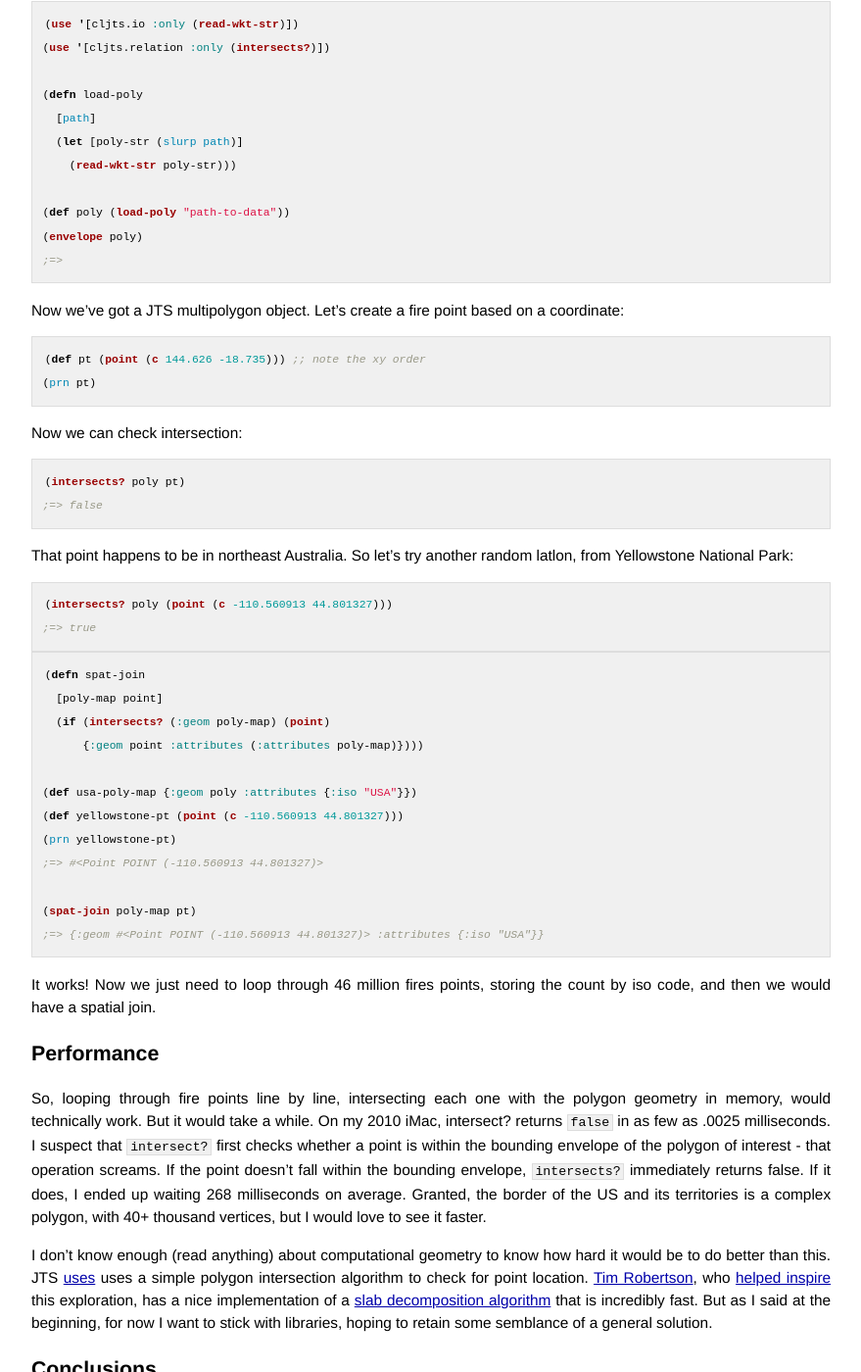
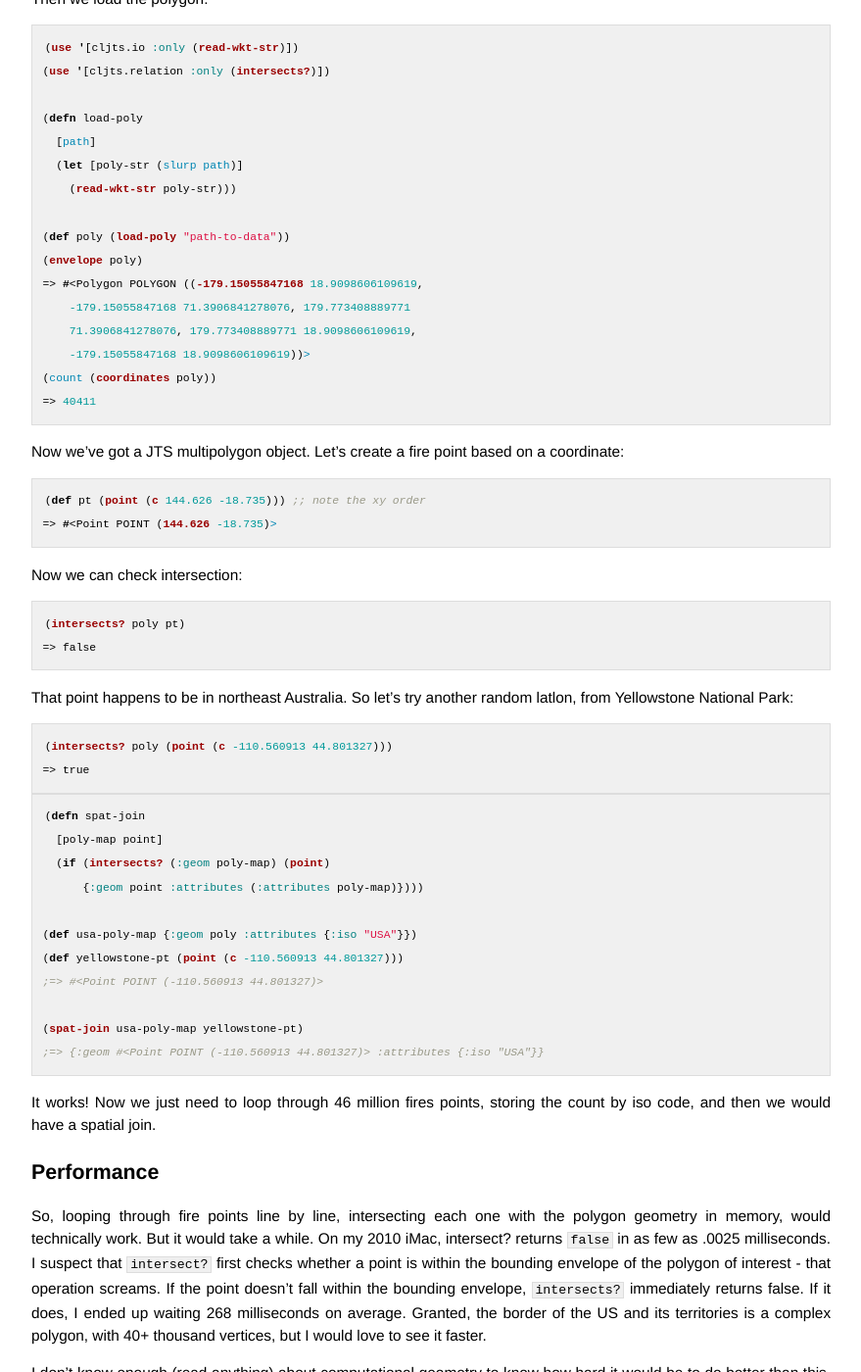
Before and after one commit to robinkraft/robinkraft.github.com, a Jekyll site: the page built from _posts/2012-05-26-spatial-join-with-JTS.md, in a window 1280 px wide and 1400 px high, scrolled down 1322 px. Shown: the whole window at 98% size, without its empty margins (200-1079 px from the left). Built offline with Jekyll 4.4.1, drawn with Linux system fonts in a browser that asks for light colours; Markdown is read by kramdown in place of the engine named in the settings; some of the changed text lies outside the part shown.

Commit message:
Bits and bobs of editing

```diff
--- a/_posts/2012-05-26-spatial-join-with-JTS.md
+++ b/_posts/2012-05-26-spatial-join-with-JTS.md
@@ -17,7 +17,8 @@ I've got some 46 million points representing fires detected by the MODIS sensors
 
 I happen to have the GADM data sitting on a [CartoDB](http://www.CartoDB.com) instance, so let's just grab some well-known-text in CSV format using the CartoDB SQL API:
 
-    http://your-account.cartodb.com/api/v2/sql/?q=SELECT iso,ST_asEWKT(the_geom) AS geom FROM gadm0 WHERE iso='USA'&format=csv
+    http://your-account.cartodb.com/api/v2/sql/?q=SELECT iso,ST_asEWKT(the_geom)
+    AS geom FROM gadm0 WHERE iso='USA'&format=csv
 
 That was easy! You can grab a zipped copy [here](https://dl.dropbox.com/u/4448384/usa_poly.csv.zip) if you want     to follow along at home. I've stripped the `iso,geom` header line for convenience.
 
@@ -60,29 +61,33 @@ Then we load the polygon:
 
 (def poly (load-poly "path-to-data"))
 (envelope poly)
-;=>
+=> #<Polygon POLYGON ((-179.15055847168 18.9098606109619,
+    -179.15055847168 71.3906841278076, 179.773408889771
+    71.3906841278076, 179.773408889771 18.9098606109619,
+    -179.15055847168 18.9098606109619))>
+(count (coordinates poly))
+=> 40411
 {% endhighlight %}
 
 Now we've got a JTS multipolygon object. Let's create a fire point based on a coordinate:
 
 {% highlight clojure %}
 (def pt (point (c 144.626 -18.735))) ;; note the xy order
-(prn pt)
-
+=> #<Point POINT (144.626 -18.735)>
 {% endhighlight %}
 
 Now we can check intersection:
 
 {% highlight clojure %}
 (intersects? poly pt)
-;=> false
+=> false
 {% endhighlight %}
 
 That point happens to be in northeast Australia. So let's try another random latlon, from Yellowstone National Park:
 
 {% highlight clojure %}
 (intersects? poly (point (c -110.560913 44.801327)))
-;=> true
+=> true
 {% endhighlight %}
 
 {% highlight clojure %}
@@ -93,10 +98,9 @@ That point happens to be in northeast Australia. So let's try another random lat
 
 (def usa-poly-map {:geom poly :attributes {:iso "USA"}})
 (def yellowstone-pt (point (c -110.560913 44.801327)))
-(prn yellowstone-pt)
 ;=> #<Point POINT (-110.560913 44.801327)>
 
-(spat-join poly-map pt)
+(spat-join usa-poly-map yellowstone-pt)
 ;=> {:geom #<Point POINT (-110.560913 44.801327)> :attributes {:iso "USA"}}
 {% endhighlight %}
 
```
Also changed, not shown: other parts of _posts/2012-05-26-spatial-join-with-JTS.md (+2 -2 lines).
